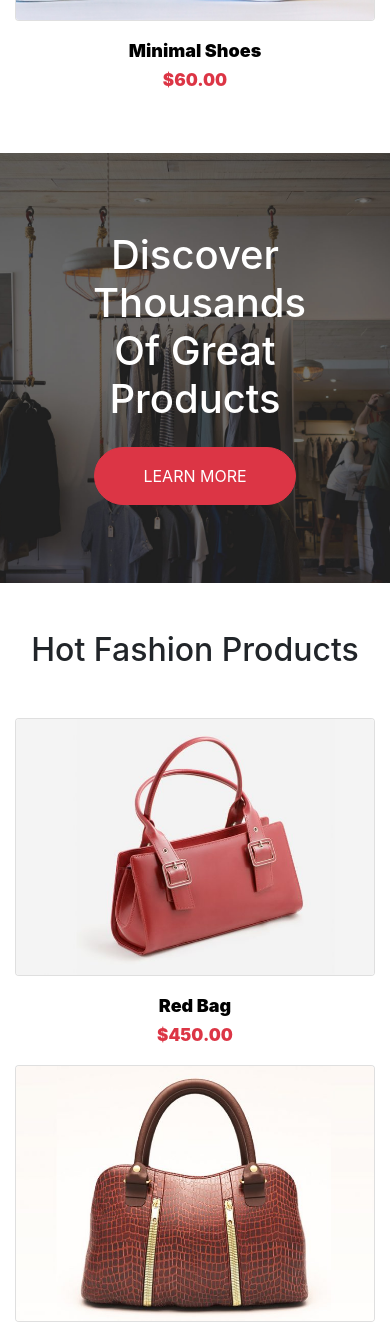
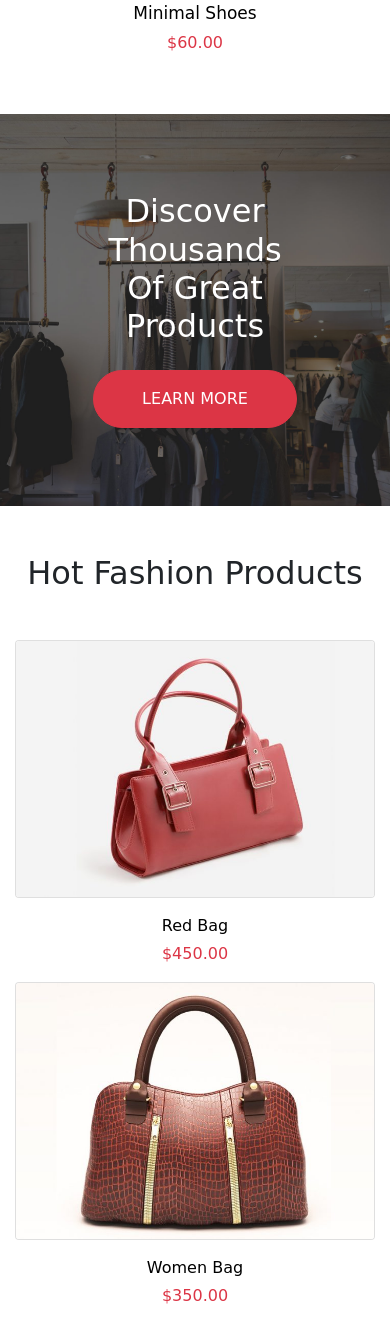
Before and after one commit to SnYoussef07/Emporium-Sn, a website: page index.html in a window 390 px wide. Shown: the part 5380-6702 px from the top of the page. Drawn offline with nearby package versions, Linux system fonts and the light colour scheme; a web font is replaced by a local one.

Commit message:
Structure du sass et ajout font

```diff
--- a/index.html
+++ b/index.html
@@ -348,7 +348,7 @@
     <!-- Section Learn -->
     <section id="sectionLearn" class="text-center">
       <div class="container text-white">
-        <h1>Discover Thousands Of Great Products</h1>
+        <h2>Discover Thousands Of Great Products</h2>
         <button class="btn btn-danger rounded-pill px-5 py-3 mt-3">
           LEARN MORE
         </button>
@@ -676,8 +676,8 @@
     <!-- Far far away -->
     <section id="SectionAway" class="my-5">
       <div class="container-fluid">
-        <div class="row text-center">
-          <div class="col-lg-4">
+        <div class="row text-center justify-content-center  ">
+          <div class="col-lg-4 col-md-6 col-sm-12 mb-4">
             <div class="bodyContG">
               <i class="fas fa-2x fa-check-square"></i>
               <h5 class="my-5">Trsuted By 10,000+ Customers</h5>
@@ -688,10 +688,10 @@
               <button class="btn btn-dark p-2">LEARN MORE</button>
             </div>
           </div>
-          <div class="col-lg-4 text-white">
+          <div class="col-lg-4 col-md-6 col-sm-12 mb-4 text-white">
             <div class="bodyCont bg-danger">
               <i class="fas fa-2x fa-paper-plane"></i>
-              <h5 class="my-5">Very Fast Shipping</h5>
+              <h5 class="my-5">Very Fast Shipping Customers</h5>
               <p class="mb-4">
                 Far far away, behind the word mountains, far from the countries
                 Vokalia and Consonantia, there live the blind texts.
@@ -699,7 +699,7 @@
               <button class="btn btn-light p-2">LEARN MORE</button>
             </div>
           </div>
-          <div class="col-lg-4">
+          <div class="col-lg-4 col-md-6 col-sm-12 mb-4">
             <div class="bodyContG">
               <i class="fas fa-2x fa-check-square"></i>
               <h5 class="my-5">Trsuted By 10,000+ Customers</h5>
--- a/src/sass/style.scss
+++ b/src/sass/style.scss
@@ -4,148 +4,21 @@ $fa-font-path: "../webfonts";
 @import "../../node_modules/@fortawesome/fontawesome-free/scss/fontawesome.scss";
 @import "../../node_modules/@fortawesome/fontawesome-free/scss/brands.scss";
 @import "../../node_modules/@fortawesome/fontawesome-free/scss/solid.scss";
+@import "./sectionProducts";
+@import "./_sectionLearn.scss";
+@import "./sectionCarousel";
+@import "./shopServiceAway";
+
+@font-face {
+  font-family: "poppins";
+  src: url("../fonts/Poppins-ExtraBold.ttf");
+}
 
 body {
+  font-family: "poppins", cursive;
+
   .navbar {
     display: block;
-  }
-
-  #sectionShop {
-    background-color: #f3f3f3;
-  }
-
-  #sectionService {
-    h3 {
-      text-decoration: underline;
-    }
-  }
-
-  #sectionProducts {
-    a {
-      font-weight: 900;
-      font-size: 18px;
-      text-decoration: none;
-      color: black;
-    }
-    p {
-      font-weight: 900;
-      font-size: 17px;
-      text-decoration: none;
-      color: black;
-    }
-    .card {
-      position: relative;
-      overflow: hidden;
-
-      img {
-        transition: 0.5s;
-      }
-
-      .bodyCard {
-        position: absolute;
-        height: 25%;
-        left: 0;
-        right: 0;
-        bottom: -35%;
-        transition: 0.5s;
-
-        .firstCol {
-          background-color: black;
-          opacity: 0.9;
-          padding: 20px 0;
-        }
-        .secondCol {
-          background-color: #bd584e;
-          opacity: 0.9;
-          padding: 20px 0;
-        }
-      }
-    }
-
-    .card:hover .bodyCard {
-      bottom: 0;
-    }
-    .card:hover {
-      img {
-        transform: scale(1.1);
-        transition: 0.5s;
-      }
-    }
-  }
-
-  #sectionLearn {
-    background: url("./../../public/images/cta-bg.jpg") no-repeat center center
-      fixed;
-    -webkit-background-size: cover;
-    -moz-background-size: cover;
-    -o-background-size: cover;
-    background-size: cover;
-
-    padding: 20%;
-    margin-top: 5%;
-  }
-
-  #sectionCarousel {
-    a {
-      font-weight: 900;
-      font-size: 18px;
-      text-decoration: none;
-      color: black;
-    }
-    p {
-      font-weight: 900;
-      font-size: 17px;
-      text-decoration: none;
-      color: black;
-    }
-    .card {
-      position: relative;
-      overflow: hidden;
-
-      img {
-        transition: 0.5s;
-      }
-
-      .bodyCard {
-        position: absolute;
-        height: 35%;
-        left: 0;
-        right: 0;
-        bottom: -35%;
-        transition: 0.5s;
-
-        .firstCol {
-          background-color: black;
-          opacity: 0.9;
-          padding: 20px 10px 20px 10px;
-        }
-        .secondCol {
-          background-color: #bd584e;
-          opacity: 0.9;
-          padding: 20px 10px 20px 10px;
-        }
-      }
-    }
-
-    .card:hover .bodyCard {
-      bottom: 0;
-    }
-    .card:hover {
-      img {
-        transform: scale(1.1);
-        transition: 0.5s;
-      }
-    }
-  }
-
-  #SectionAway {
-    .bodyContG {
-      background-color: #f3f3f3;
-      padding: 25% 15%;
-    }
-    .bodyCont {
-      padding: 25% 15%;
-    }
   }
 }
 
@@ -157,7 +30,7 @@ body {
 @media (max-width: 767px) {
   #sectionShop {
     #h1Media {
-      font-size: 4rem;
+      font-size: 3.6rem;
     }
   }
 }
```
Also changed, not shown: public/css/style.css, 1 other file.
